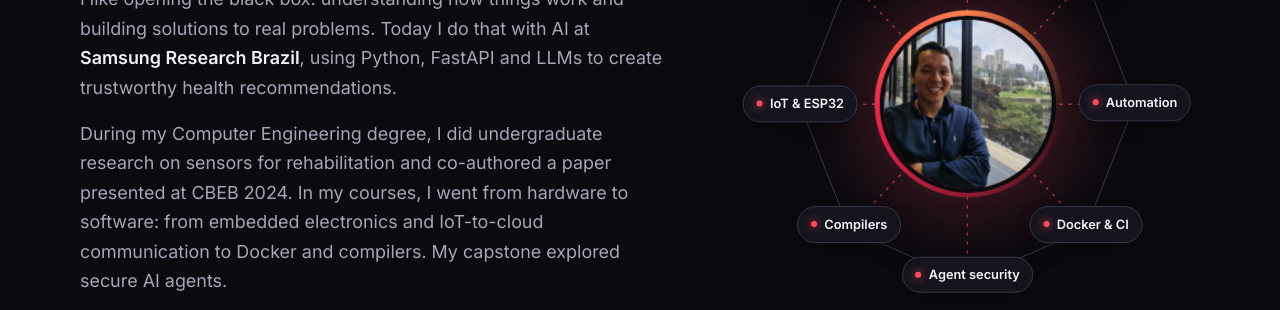
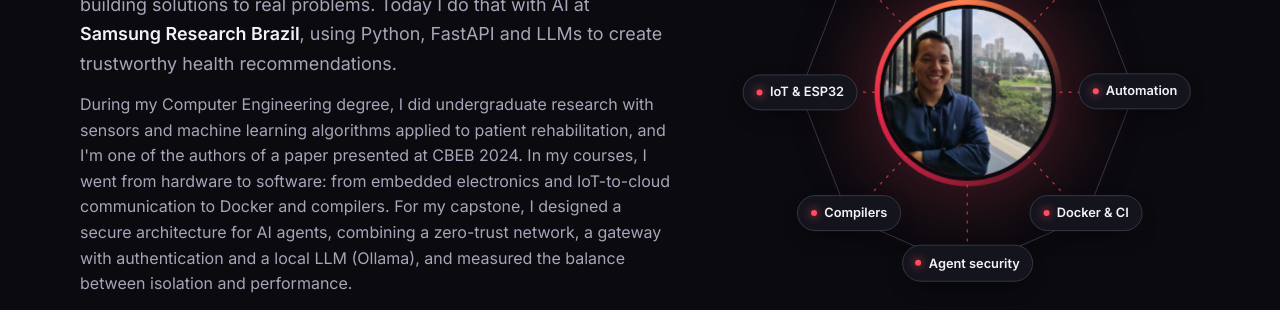
Before and after one commit to Yamakasuki/Yamakasuki.github.io, a plain HTML site: page index.html in a window 1280 px wide. Shown: the part 443-753 px from the top of the page. Drawn offline with Linux system fonts and the light colour scheme.

Commit message:
feat: graduação na abertura com IC em machine learning e o TCC detalhado
A Iniciação Científica aparece com sensores e algoritmos de machine learning
aplicados à reabilitação de pacientes, e o TCC com a arquitetura segura para
agentes de IA (rede zero-trust, gateway com autenticação e LLM local) e a
medição do equilíbrio entre isolamento e desempenho. O parágrafo de detalhes
fica um degrau menor que o de abertura, e o topo da página sobe um pouco
para os botões continuarem na primeira tela.

```diff
--- a/assets/css/style.css
+++ b/assets/css/style.css
@@ -179,7 +179,7 @@ body:has(.menu:popover-open) .secao .icon { rotate: 180deg; }
 .lang button[aria-pressed="true"] { color: #fff; background: var(--accent-strong); }
 
 /* ---------- Abertura ---------- */
-.hero { padding-block: clamp(40px, 8vw, 96px) clamp(40px, 7vw, 80px); }
+.hero { padding-block: clamp(32px, 6vw, 72px) clamp(40px, 7vw, 80px); }
 .hero__grid { display: grid; grid-template-columns: minmax(0, 1.12fr) minmax(0, .88fr); gap: clamp(28px, 5vw, 64px); align-items: center; }
 .status {
   display: inline-flex; align-items: center; gap: .55rem;
@@ -195,6 +195,7 @@ body:has(.menu:popover-open) .secao .icon { rotate: 180deg; }
 .grad { background: linear-gradient(90deg, var(--accent), var(--accent-2)); -webkit-background-clip: text; background-clip: text; color: transparent; }
 .hero__role { font: 500 clamp(1.1rem, 2.3vw, 1.45rem)/1.3 var(--font-display); }
 .hero__lead { margin-top: 1rem; max-width: 38rem; color: var(--muted); font-size: clamp(1rem, 1.5vw, 1.12rem); }
+.hero__lead--detalhe { margin-top: .85rem; font-size: clamp(.95rem, 1.3vw, 1rem); line-height: 1.6; } /* segundo parágrafo: detalhes, um degrau abaixo */
 .hero__meta { list-style: none; display: flex; flex-wrap: wrap; gap: .5rem 1.25rem; margin-top: 1.1rem; font-size: .9rem; color: var(--muted); }
 .hero__meta li { display: flex; align-items: center; gap: .45rem; }
 .hero__meta .icon { color: var(--accent); }
--- a/index.html
+++ b/index.html
@@ -145,8 +145,8 @@
           <p class="hero__role" lang="en">Software Developer · Artificial Intelligence</p>
           <p class="hero__lead" lang="pt-BR">Gosto de abrir a caixa-preta: entender como as coisas funcionam e construir soluções para problemas reais. Hoje faço isso com IA na <strong>Samsung Research Brasil</strong>, usando Python, FastAPI e LLMs para criar recomendações de saúde confiáveis.</p>
           <p class="hero__lead" lang="en">I like opening the black box: understanding how things work and building solutions to real problems. Today I do that with AI at <strong>Samsung Research Brazil</strong>, using Python, FastAPI and LLMs to create trustworthy health recommendations.</p>
-          <p class="hero__lead" lang="pt-BR">Na Engenharia de Computação, fiz Iniciação Científica com sensores para reabilitação e fui coautor de um artigo apresentado no CBEB&nbsp;2024. Nas disciplinas, fui do hardware ao software: da eletrônica embarcada e da comunicação de dispositivos IoT com a nuvem a Docker e compiladores. No TCC, estudei agentes de IA seguros.</p>
-          <p class="hero__lead" lang="en">During my Computer Engineering degree, I did undergraduate research on sensors for rehabilitation and co-authored a paper presented at CBEB&nbsp;2024. In my courses, I went from hardware to software: from embedded electronics and IoT-to-cloud communication to Docker and compilers. My capstone explored secure AI agents.</p>
+          <p class="hero__lead hero__lead--detalhe" lang="pt-BR">Na Engenharia de Computação, fiz Iniciação Científica com sensores e algoritmos de machine learning aplicados à reabilitação de pacientes e sou um dos autores de um artigo apresentado no CBEB&nbsp;2024. Nas disciplinas, fui do hardware ao software: da eletrônica embarcada e da comunicação de dispositivos IoT com a nuvem a Docker e compiladores. No TCC, projetei uma arquitetura segura para agentes de IA, combinando rede zero-trust, gateway com autenticação e LLM local (Ollama), e medi o equilíbrio entre isolamento e desempenho.</p>
+          <p class="hero__lead hero__lead--detalhe" lang="en">During my Computer Engineering degree, I did undergraduate research with sensors and machine learning algorithms applied to patient rehabilitation, and I'm one of the authors of a paper presented at CBEB&nbsp;2024. In my courses, I went from hardware to software: from embedded electronics and IoT-to-cloud communication to Docker and compilers. For my capstone, I designed a secure architecture for AI agents, combining a zero-trust network, a gateway with authentication and a local LLM (Ollama), and measured the balance between isolation and performance.</p>
           <ul class="hero__meta">
             <li><svg class="icon" aria-hidden="true"><use href="#i-pin"/></svg><span lang="pt-BR">Campinas, SP</span><span lang="en">Campinas, Brazil</span></li>
             <li><svg class="icon" aria-hidden="true"><use href="#i-cap"/></svg><span lang="pt-BR">Engenharia de Computação · PUC-Campinas · conclusão dez/2026</span><span lang="en">Computer Engineering · PUC-Campinas · graduating Dec 2026</span></li>
```
